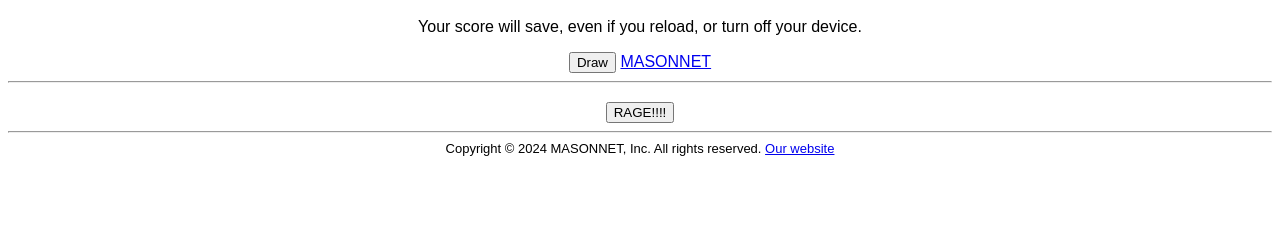
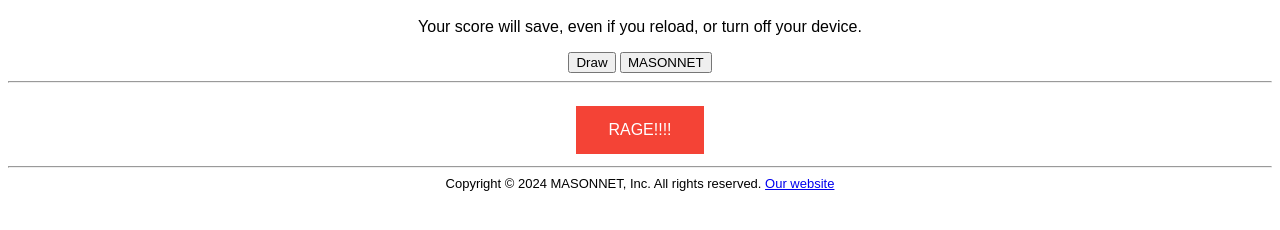
Before and after one commit to masonnetincusa/ragebutton, a plain HTML site: page index.html in a window 1280 px wide. Shown: the part 48-278 px from the top of the page. Drawn offline with Linux system fonts and the light colour scheme.

Commit message:
Update index.html

```diff
--- a/index.html
+++ b/index.html
@@ -1,4 +1,23 @@
 <html>
+    <style>
+.button {
+  background-color: #04AA6D; /* Green */
+  border: none;
+  color: white;
+  padding: 15px 32px;
+  text-align: center;
+  text-decoration: none;
+  display: inline-block;
+  font-size: 16px;
+  margin: 4px 2px;
+  cursor: pointer;
+}
+
+.button2 {background-color: #008CBA;} /* Blue */
+.button3 {background-color: #f44336;} /* Red */
+.button4 {background-color: #e7e7e7; color: black;} /* Gray */
+.button5 {background-color: #555555;} /* Black */
+</style>
     <script async
 src="https://www.googletagmanager.com/gtag/js?id=G-H5JYHWE8FG"></script>
 <script>
@@ -31,10 +50,10 @@ gtag('config', 'G-H5JYHWE8FG');
           <h1>Rage Button</h1>
 <p>Your score will save, even if you reload, or turn off your device.</p>
           <a href="https://masonnetincusa.github.io/ragebutton/draw"><button>Draw</button></a>
-          <a href="https://www.masonnet.org">MASONNET</a>
+          <a href="https://www.masonnet.org"><button>MASONNET</button></a>
           <hr>
     <h3><div id="result"></div></h3>
-    <button onclick="clickCounter()" type="button">RAGE!!!!</button>
+    <button onclick="clickCounter()" type="button" class="button button3">RAGE!!!!</button>
           <hr>
           <font size="2">Copyright &copy; 2024 MASONNET, Inc. All rights reserved. <a href="https://www.masonnet.org">Our website</a></font>
         </center>
```
